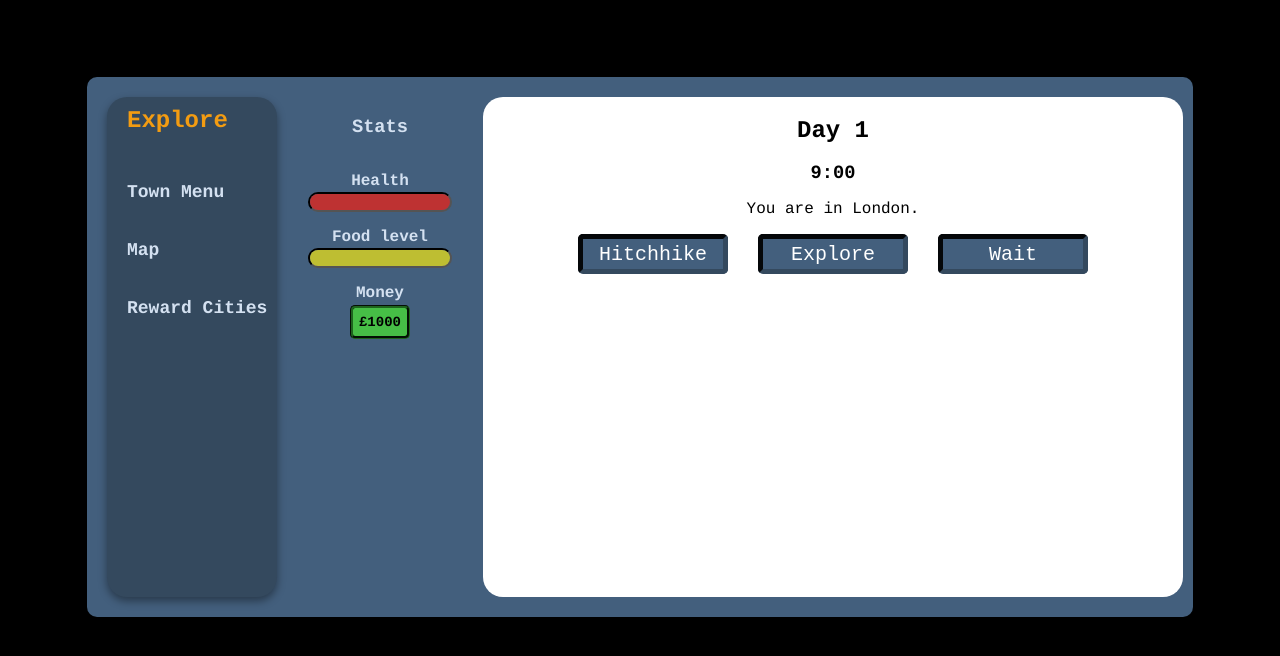
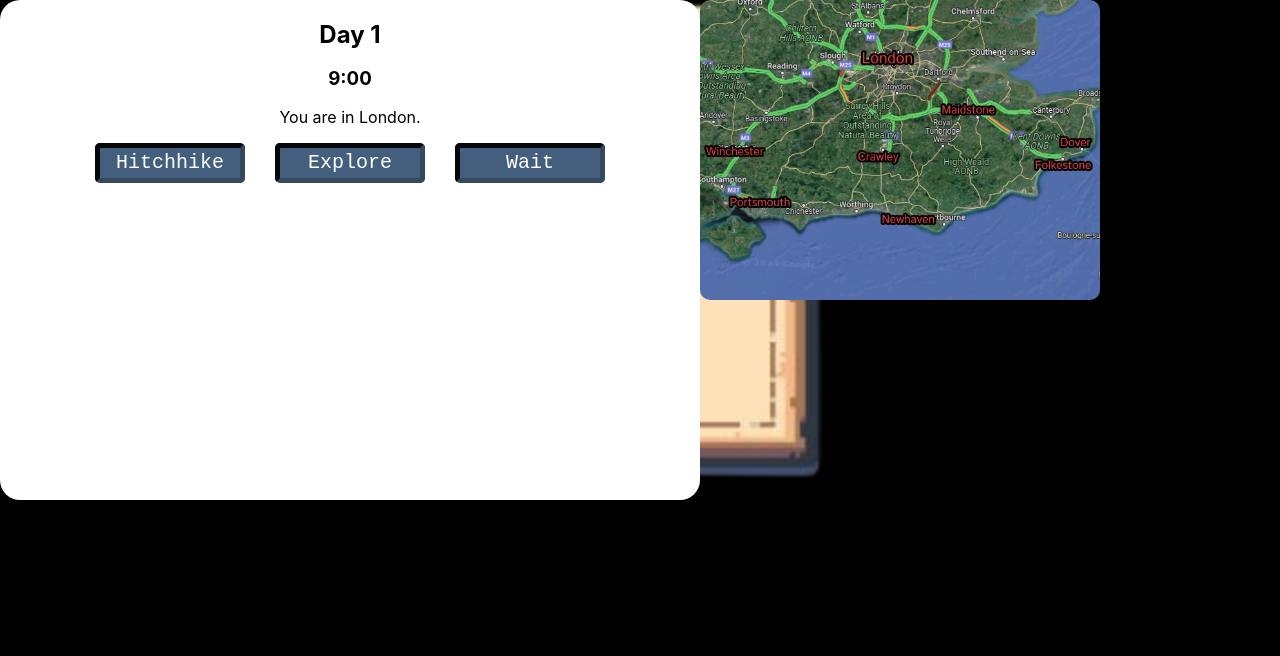
Before and after one commit to NeilBr87/Hitcher, a React app: page / in a window 1280 px wide. Built offline with nearby package versions, Linux system fonts and the light colour scheme.

Commit message:
Start of basic book UI

```diff
--- a/src/Components/App/App.js
+++ b/src/Components/App/App.js
@@ -1,11 +1,12 @@
 import React from 'react';
 import './App.css';
 import LeftMenu from '../LeftMenu';
+import BookMenu from '../BookMenu';
 function App() {
 
   return (
     <div className="App">
-      <LeftMenu />
+      <BookMenu />
     </div>
   );
 }
--- /dev/null
+++ b/src/Components/BookMenu/index.js
@@ -0,0 +1,22 @@
+import { useState } from 'react';
+import TownMenu from '../TownMenu';
+import Map from '../Map';
+import './style.css';
+
+export default function BookMenu(props) {
+    const [currentTown, setCurrentTown] = useState('London');
+    const [selection, setSelection] = useState('menu');
+    const [health, setHealth] = useState(100);
+    const [food, setFood] = useState(100);
+    const [money, setMoney] = useState(1000);
+    const [day, setDay] = useState(1)
+    const [time, setTime] = useState(9)
+
+    return (
+        <div id="openBook">
+            <TownMenu day={day} setDay={setDay} time={time} setTime={setTime} currentTown={currentTown} setCurrentTown={setCurrentTown} health={health} setHealth={setHealth} food={food} setFood={setFood} money={money} setMoney={setMoney}/>
+            <Map  currentTown={currentTown}  />
+        </div>
+
+    );
+}
--- /dev/null
+++ b/src/Components/BookMenu/style.css
@@ -0,0 +1,8 @@
+#openBook {
+    background: url(../Assets/OpenBookNoBG.png);
+    background-size: contain;
+    background-repeat: no-repeat;
+    width: 1200px;
+    display: flex;
+    flex-direction: row;
+}
--- a/src/Components/CarAnimation/style.css
+++ b/src/Components/CarAnimation/style.css
@@ -8,7 +8,7 @@
   .car {
     position: absolute;
     width: 100px;
-    animation: move 10s forwards; /* Change 'infinite' to 'forwards' */
+    animation: move 10s infinite linear;
     background-image: url('https://s16.postimg.io/6xyi2z5rl/image.png');
     background-position: center center;
     background-size: contain;
@@ -26,7 +26,7 @@
     left: 0px;
     top: 0px;
   }
-    45% {
+  45%{
         transform: rotate(0);
   }
   50% {
@@ -34,7 +34,5 @@
     top: 100px;
     background-image: url('https://s16.postimg.io/6xyi2z5rl/image.png');
   }
-    100% {
-      opacity: 0; /* Add opacity to fade out at the end */
+
 }
-  }
--- a/src/Components/Map/index.js
+++ b/src/Components/Map/index.js
@@ -15,7 +15,7 @@ export default function Map(props) {
 
     return (
         <div>
-            <img src={image} alt="UK" style={{width: '700px', height: '500px', borderRadius: '10px'}}/>
+            <img src={image} alt="UK" style={{width: '400px', height: '300px', borderRadius: '10px'}}/>
         </div>
     );
     }
```
Also changed, not shown: src/Components/Assets/ClosedBook.png (added), src/Components/Assets/OpenBook.JPG (added), src/Components/Assets/OpenBookNoBG.png (added). Lines whose indentation alone changed are shown as unchanged.
